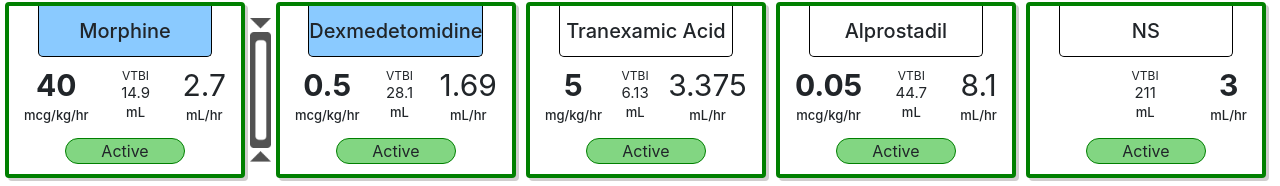
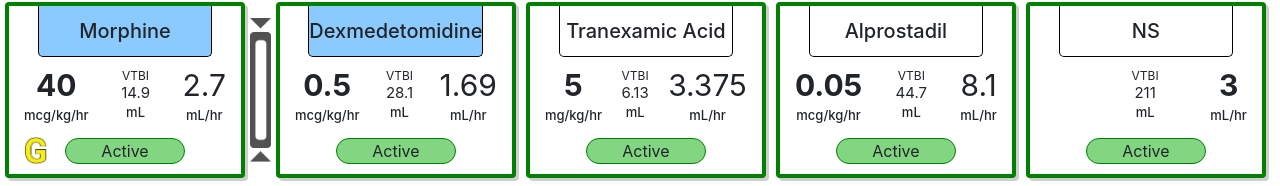
Before and after one commit to AnActualSeb/iv-dashboard, a React (Create React App) app: page / in a window 1280 px wide. Shown: the part 239-425 px from the top of the page. Built offline with nearby package versions, Linux system fonts and the light colour scheme.

Commit message:
pushing finished handoff mode

```diff
--- a/src/components/drugCard.js
+++ b/src/components/drugCard.js
@@ -2,6 +2,7 @@ import React, { Component } from 'react';
 import Card from 'react-bootstrap/Card';
 import Button from "react-bootstrap/Button";
 import Validated from "../images/verifiedCheck.png";
+import Guardrail from "../images/GuardRail.png";
 import "../styles/drugCard.css";
 
 //still needs to reaspond to specific drug information
@@ -25,8 +26,13 @@ class DrugCard extends Component {
         }
     }
 
-    // verifiedCheck() {
-    // }
+    guardrail(drugName) {
+        if (drugName === "Morphine") {
+            return (
+                <img style={{ height: "30px", width: "25px;" }} src={Guardrail} alt="guardrail indicator" />
+            )
+        }
+    }
 
     render() {
         return (
@@ -64,6 +70,11 @@ class DrugCard extends Component {
                             </div>
                         </div>
 
+                        <div className="guardrailAlarm">
+                            {this.guardrail(this.props.drugName)}
+                        </div>
+
+
                         <div className='status'>Active</div>
                     </Card.Body>
                 </Card>
--- a/src/styles/drugCard.css
+++ b/src/styles/drugCard.css
@@ -101,3 +101,11 @@ p {
     right: 0;
     top: 0;
 }
+
+.guardrailAlarm {
+    position:absolute;
+    bottom: 0;
+    left: 0;
+    margin-left: 15px;
+    margin-bottom: 8px;
+}
```
Also changed, not shown: src/images/GuardRail.png (added).
